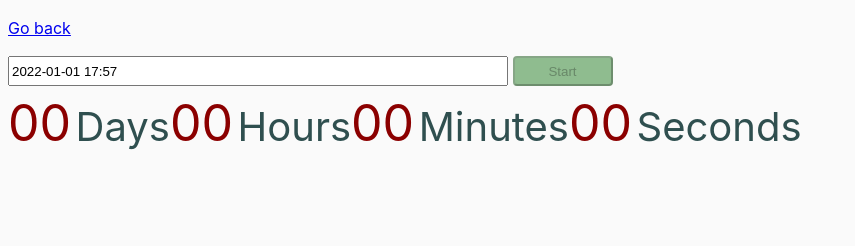
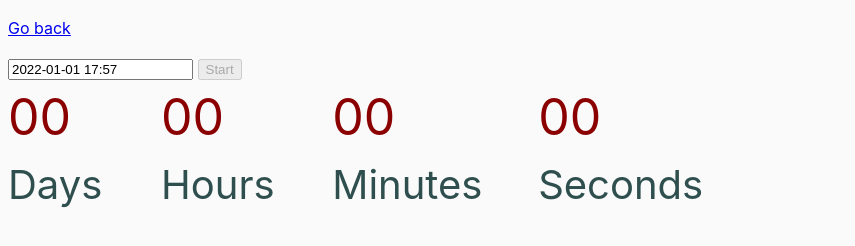
Before and after one commit to Ilnytska/goit-js-hw-09, a website built with Parcel: page src/02-timer.html in a window 1280 px wide. Shown: the whole page, without its empty margins (0-855 px from the left). Built offline with nearby package versions, Linux system fonts and the light colour scheme.

Commit message:
Update common.css

```diff
--- a/src/css/common.css
+++ b/src/css/common.css
@@ -16,20 +16,11 @@ img {
   display: block;
   max-width: 100%;
 }
-input {
-  width: 500px;
-  height: 30px;
-}
-button {
-  width: 100px;
-  height: 30px;
-  background-color:darkseagreen;
-  border-radius: 4px;
-}
 .timer {
+  width: 750px;
   display: flex;
   flex-direction: row;
-  margin-right: 20px;
+  justify-content: space-between;
 
 }
 .value {
```
